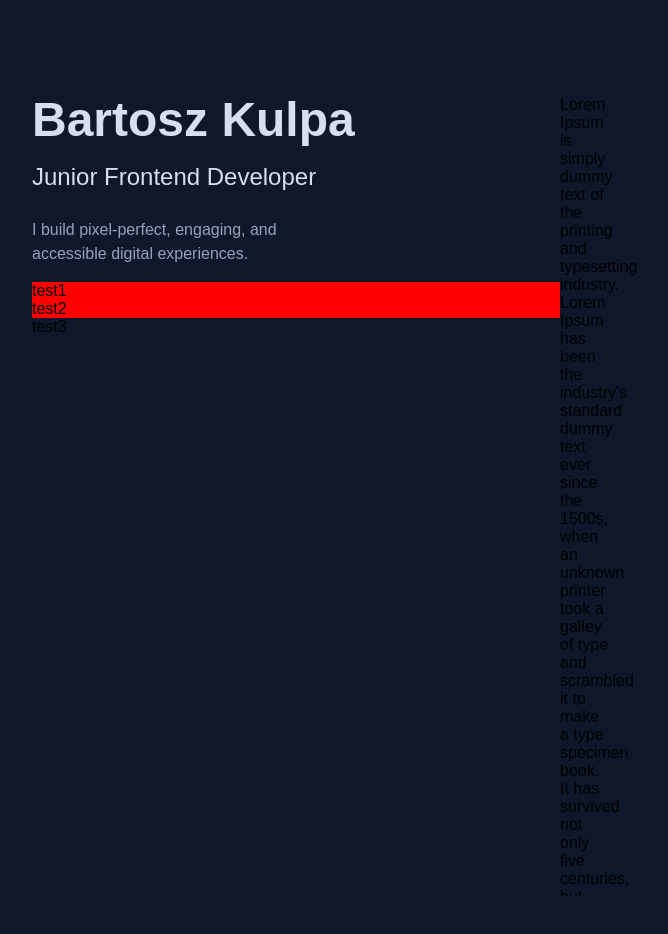
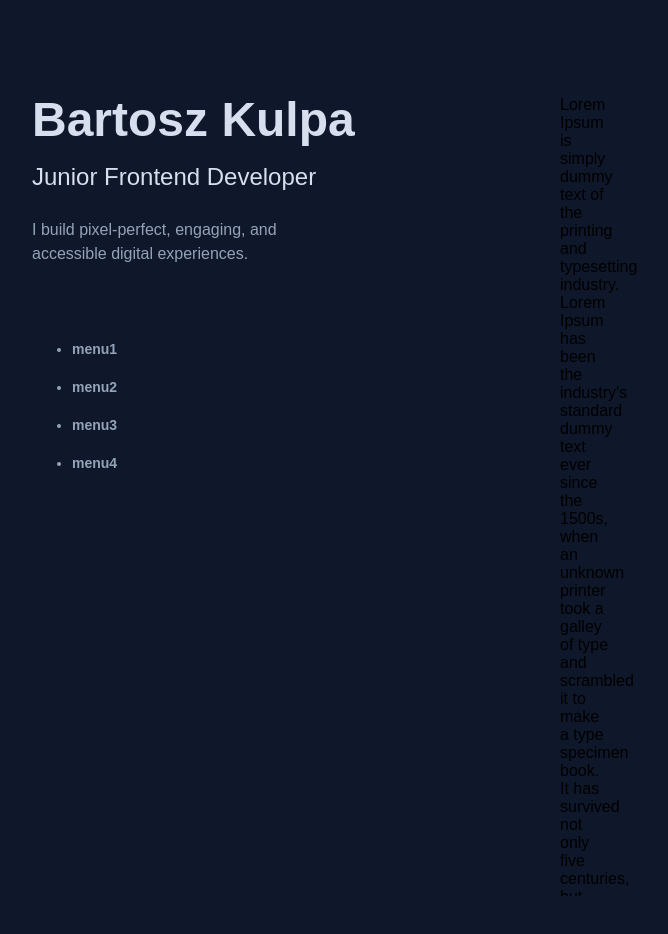
Before and after one commit to bkulpa/portfolio, a React (Create React App) app: page / in a window 1280 px wide. Shown: the top 934 px of the page, without its empty margins (80-748 px from the left). Built offline with nearby package versions, Linux system fonts and the light colour scheme.

Commit message:
added MenuList and MenuElement components

```diff
--- a/src/components/header/header.component.jsx
+++ b/src/components/header/header.component.jsx
@@ -1,9 +1,10 @@
 import { useTranslation } from "react-i18next";
 import { useSelector } from "react-redux";
 
+import Menu from "../menu/menu.component";
 import StyledH1 from "../styled-h-tags/styled-h1/styled-h1.styles";
 import StyledH2 from "../styled-h-tags/styled-h2/styled-h2.styles";
-import StyledP from "../styled-p-tag/styled-p.component";
+import StyledP from "../styled-p-tag/styled-p.styles";
 
 const Header = () => {
   const { t } = useTranslation();
@@ -17,8 +18,8 @@ const Header = () => {
       <div style={{ maxWidth: "320px", marginTop: "16px" }}>
         <StyledP>{t("home.jobTitleDescription")}</StyledP>
       </div>
-
-      <div
+      <Menu />
+      {/* <div
         className="test1"
         style={{ backgroundColor: isTest2aVisible ? "red" : "initial" }}
       >
@@ -30,7 +31,7 @@ const Header = () => {
       >
         test2
       </div>
-      <div className="test3">test3</div>
+      <div className="test3">test3</div> */}
     </>
   );
 };
--- /dev/null
+++ b/src/components/menu/menu.component.jsx
@@ -0,0 +1,14 @@
+import { MenuList, MenuElement } from "./menu.styled";
+
+const Menu = () => {
+  return (
+    <MenuList>
+      <MenuElement>menu1</MenuElement>
+      <MenuElement>menu2</MenuElement>
+      <MenuElement>menu3</MenuElement>
+      <MenuElement>menu4</MenuElement>
+    </MenuList>
+  );
+};
+
+export default Menu;
--- /dev/null
+++ b/src/components/menu/menu.styled.jsx
@@ -0,0 +1,15 @@
+import styled from "styled-components";
+
+export const MenuList = styled.ul`
+  margin-top: 64px;
+  box-sizing: border-box;
+  display: block;
+  tab-size: 4;
+  font-weight: bold;
+`;
+
+export const MenuElement = styled.li`
+  font-size: 14px;
+  color: rgb(148, 163, 184);
+  line-height: 38px;
+`;
```
Also changed, not shown: src/components/styled-p-tag/styled-p.styles.jsx (renamed from src/components/styled-p-tag/styled-p.component.jsx).
